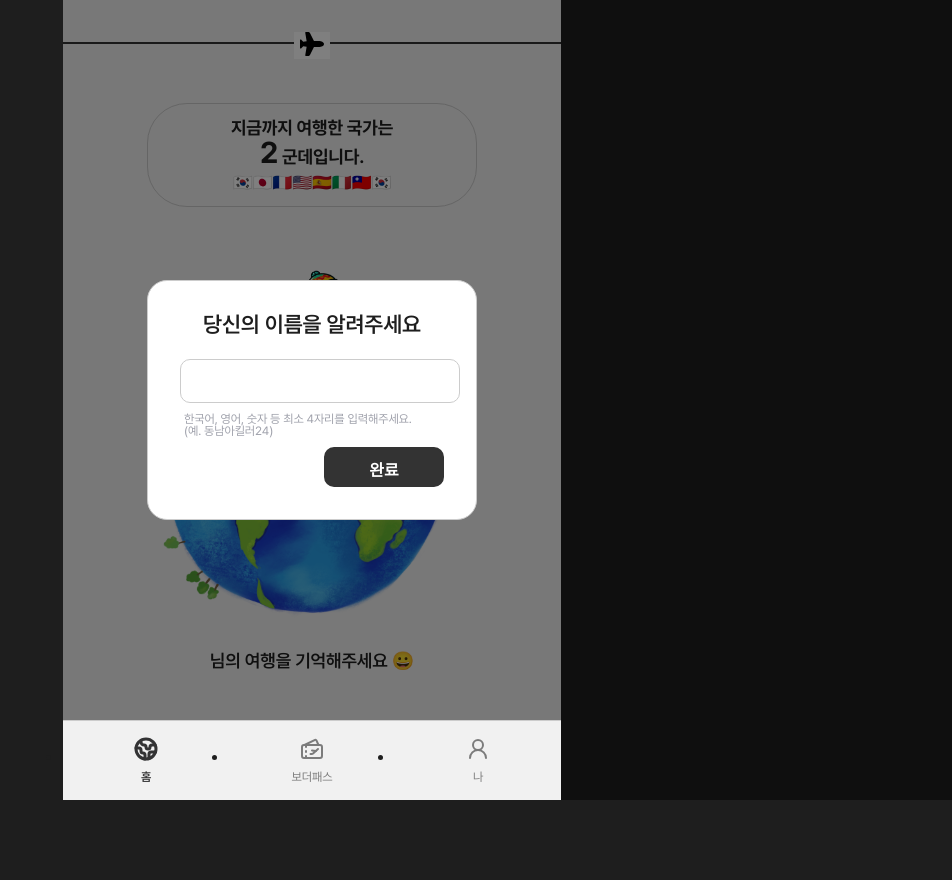
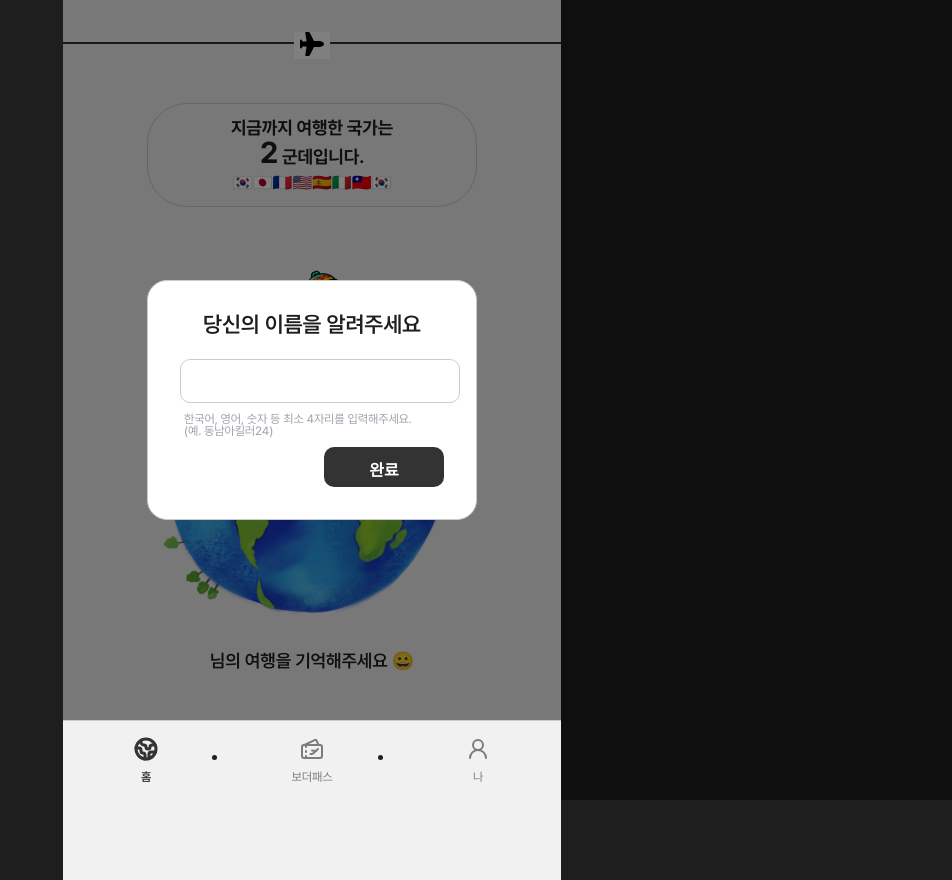
Before and after one commit to trip-tyche/trip-tyche_FE, a React (Vite) app: page / in a window 1280 px wide. Shown: the top 880 px of the page, without its empty margins (328-1280 px from the left). Before the commit the page ends 800 px from the top, so only its background shows below. Built offline with nearby package versions, Linux system fonts and the light colour scheme.

Commit message:
fix: 페이지 URL에 따라 네비게이션바 동적 렌더링

```diff
--- a/src/layouts/RootLayout.tsx
+++ b/src/layouts/RootLayout.tsx
@@ -1,23 +1,39 @@
 import { css } from '@emotion/react';
-import { Outlet } from 'react-router-dom';
+import { Outlet, useLocation } from 'react-router-dom';
 
 import Navbar from '@/components/layout/Navbar';
+import { PATH } from '@/constants/path';
 import theme from '@/styles/theme';
 
-const RootLayout = () => (
-    <div css={wrapperStyle}>
-        <main>
-            <Outlet />
-        </main>
-        <Navbar />
-    </div>
-);
-const wrapperStyle = css`
+const RootLayout = () => {
+    const location = useLocation();
+
+    const showNavbar = () => {
+        const navbarPaths = [PATH.HOME, PATH.TRIPS, PATH.MYPAGE];
+
+        return navbarPaths.some((path) => location.pathname === path);
+    };
+
+    return (
+        <div css={containerStyle}>
+            {showNavbar() && <Navbar />}
+            <main css={mainStyle}>
+                <Outlet />
+            </main>
+        </div>
+    );
+};
+const containerStyle = css`
     max-width: 498px;
     min-height: 100vh;
     margin: 0 auto;
-
     background-color: ${theme.colors.white};
 `;
 
+const mainStyle = css`
+    width: 100%;
+    padding-bottom: 80px;
+    /* height: calc(100vh - 80px); */
+`;
+
 export default RootLayout;
--- a/src/pages/Login.tsx
+++ b/src/pages/Login.tsx
@@ -17,7 +17,7 @@ const Login = () => {
     const handleLogin = () => {
         // window.location.href = link;
         setIsLogin(true);
-        navigate('/home');
+        navigate('/');
     };
 
     return (
@@ -31,7 +31,7 @@ const Login = () => {
 
             <LogoImages />
 
-            <div className='button-container' css={buttonContainerStyle}>
+            <div css={buttonContainerStyle}>
                 <KakaoButton handleLogin={handleLogin} />
             </div>
         </div>
@@ -41,12 +41,10 @@ const Login = () => {
 const containerStyle = css`
     display: flex;
     flex-direction: column;
-    width: 100%;
-    height: 100%;
 `;
 
 const textContainerStyle = css`
-    flex: 2;
+    /* flex: 2; */
     display: flex;
     flex-direction: column;
     justify-content: center;
@@ -66,7 +64,7 @@ const textContainerStyle = css`
 `;
 
 const buttonContainerStyle = css`
-    flex: 1;
+    /* flex: 1; */
     display: flex;
     flex-direction: column;
     align-items: center;
--- a/src/router/Router.tsx
+++ b/src/router/Router.tsx
@@ -29,12 +29,12 @@ const AuthProtectedRoute = () => {
 export const router = createBrowserRouter([
     {
         path: PATH.HOME,
-        element: <AuthProtectedRoute />,
+        element: <RootLayout />,
         errorElement: <PageNotFound />,
         children: [
             { path: PATH.LOGIN, element: <Login /> },
             {
-                element: <RootLayout />,
+                element: <AuthProtectedRoute />,
                 children: [
                     { index: true, element: <Home /> },
                     {
--- a/src/styles/GlobalStyle.tsx
+++ b/src/styles/GlobalStyle.tsx
@@ -80,9 +80,8 @@ const baseStyles = css`
         margin: 0;
         padding: 0;
         box-sizing: border-box;
-        /* outline: 1px solid red; */
-    }
-    html {
+
+        /* 브라우저 기본 스크롤 숨기기 */
         /* 스크롤바 각 브라우저마다 보이지 않게 동작 */
         // Webkit browsers (Chrome, Safari)
         &::-webkit-scrollbar {
@@ -94,6 +93,7 @@ const baseStyles = css`
         // (추가) 터치 기기에서의 스크롤 동작 개선, 네이티브와 같이 동작
         -webkit-overflow-scrolling: touch;
     }
+
     body {
         font-family: 'Pretendard', sans-serif;
         font-weight: 400;
```
